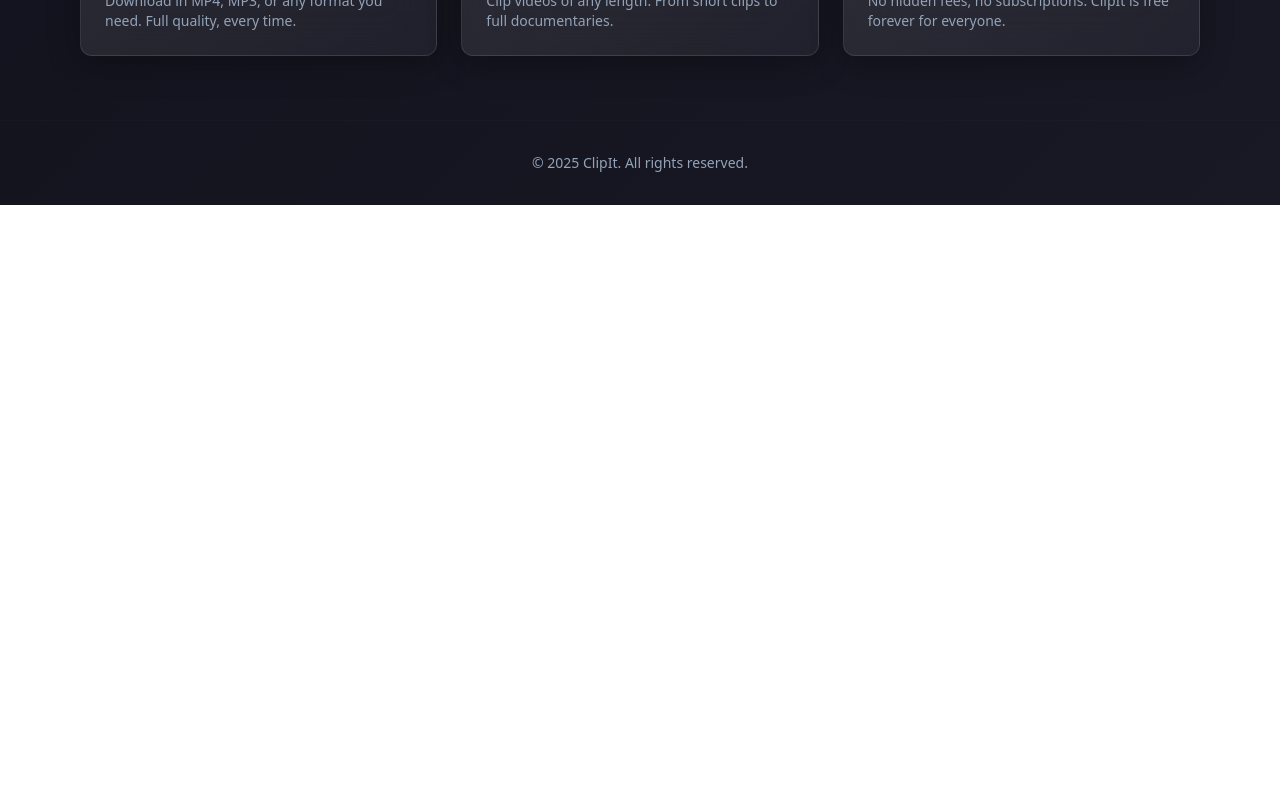
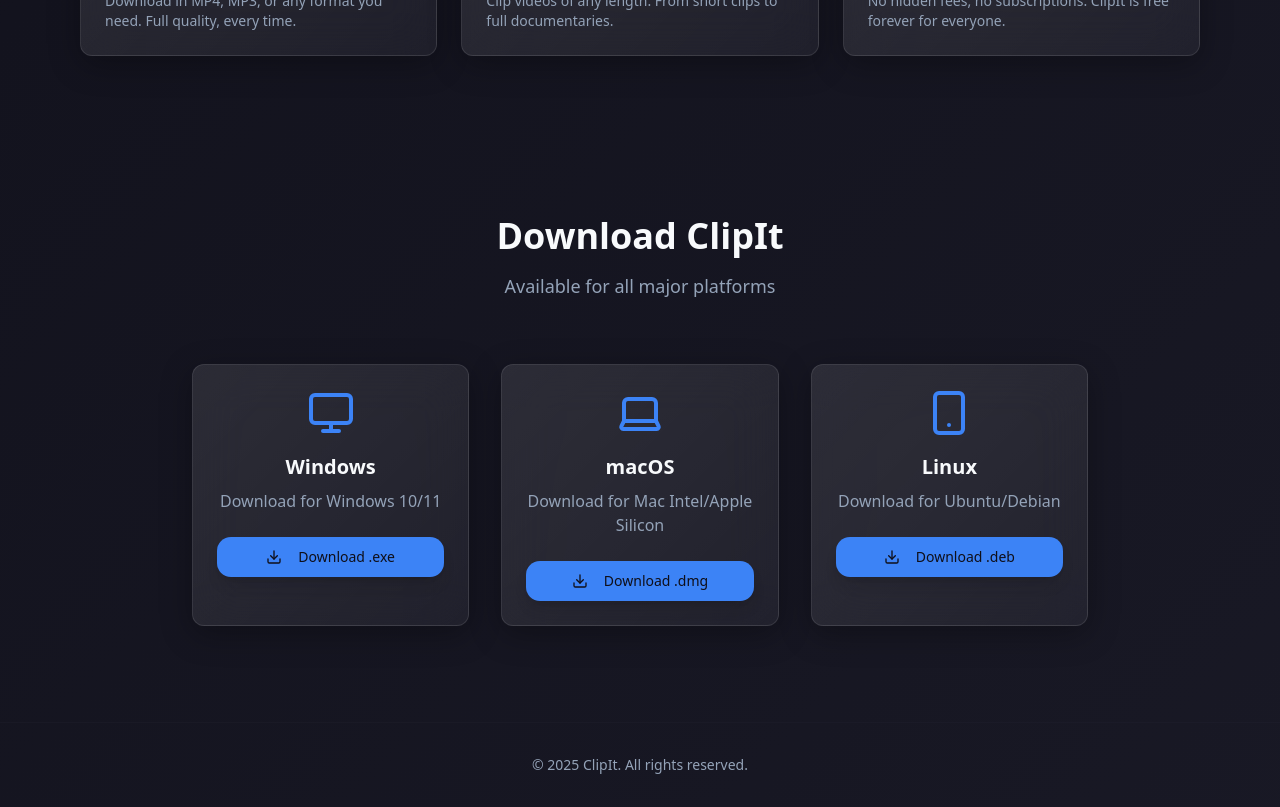
Before and after one commit to Ashmitgarg18/clipit-visual-symphony, a React (Vite) app: page / in a window 1280 px wide. Shown: the part 1360-2167 px from the top of the page. Before the commit the page ends 1565 px from the top, so only its background shows below. Built offline with nearby package versions, Linux system fonts and the light colour scheme.

Commit message:
Fix: Resolve DownloadSection JSX error
The DownloadSection component was not returning a valid JSX element. This commit fixes the error by ensuring the component returns a valid React element.

```diff
--- a/src/components/download-section.tsx
+++ b/src/components/download-section.tsx
@@ -18,5 +18,31 @@ const platforms = [{
   action: "Download .deb"
 }];
 export function DownloadSection() {
-  return;
+  return (
+    <section className="py-24 px-4">
+      <div className="max-w-6xl mx-auto">
+        <div className="text-center mb-16">
+          <h2 className="text-4xl font-bold mb-4">Download ClipIt</h2>
+          <p className="text-muted-foreground text-lg">Available for all major platforms</p>
+        </div>
+
+        <div className="grid md:grid-cols-3 gap-8 max-w-4xl mx-auto">
+          {platforms.map((platform) => {
+            const IconComponent = platform.icon;
+            return (
+              <GradientCard key={platform.name} variant="glass" className="text-center">
+                <IconComponent className="w-12 h-12 mx-auto mb-4 text-primary" />
+                <h3 className="text-xl font-semibold mb-2">{platform.name}</h3>
+                <p className="text-muted-foreground mb-6">{platform.description}</p>
+                <AnimatedButton className="w-full">
+                  <Download className="w-4 h-4 mr-2" />
+                  {platform.action}
+                </AnimatedButton>
+              </GradientCard>
+            );
+          })}
+        </div>
+      </div>
+    </section>
+  );
 }
```
